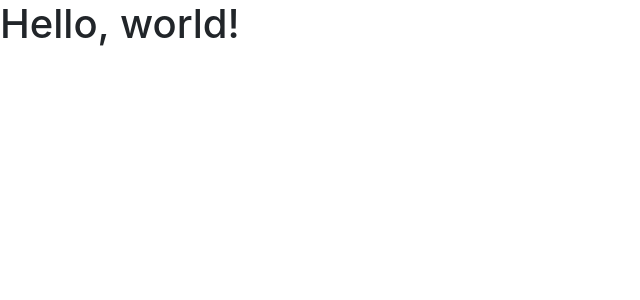
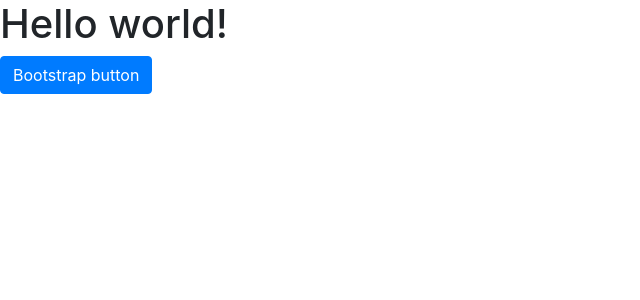
Before and after one commit to jasminegmp/django_skeleton, a Django app: page / in a window 1280 px wide. Shown: the top 300 px of the page, without its empty margins (0-640 px from the left). Run offline with Django 3.2, Linux system fonts and the light colour scheme; some libraries are stand-ins or nearby versions.

Commit message:
Integrated hello_world.html into base.html
Fixed issue that wasn't integrating hello_world.html into base.html correctly

```diff
--- a/hello_world/templates/hello_world.html
+++ b/hello_world/templates/hello_world.html
@@ -2,4 +2,5 @@
 
 {% block page_content %}
 <h1>Hello world!</h1>
+<button type="button" class="btn btn-primary">Bootstrap button</button>
 {% endblock %}
--- a/project/templates/base.html
+++ b/project/templates/base.html
@@ -8,10 +8,9 @@
     <!-- Bootstrap CSS -->
     <link rel="stylesheet" href="https://stackpath.bootstrapcdn.com/bootstrap/4.1.3/css/bootstrap.min.css" integrity="sha384-MCw98/SFnGE8fJT3GXwEOngsV7Zt27NXFoaoApmYm81iuXoPkFOJwJ8ERdknLPMO" crossorigin="anonymous">
 
-    <title>Hello, world!</title>
   </head>
   <body>
-    <h1>Hello, world!</h1>
+    {% block page_content %}{% endblock %}
 
     <!-- Optional JavaScript -->
     <!-- jQuery first, then Popper.js, then Bootstrap JS -->
```
